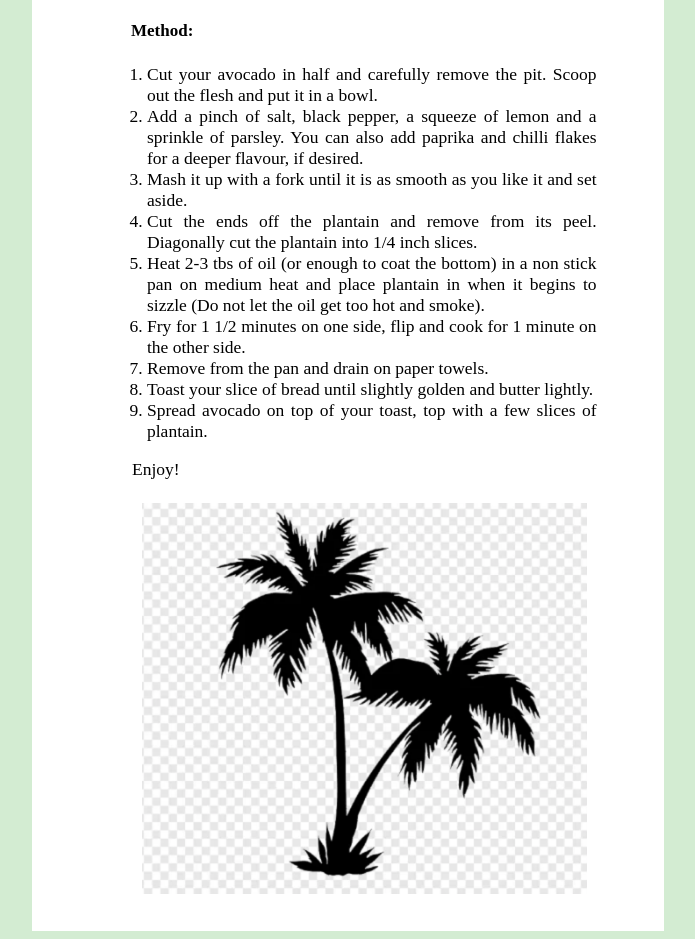
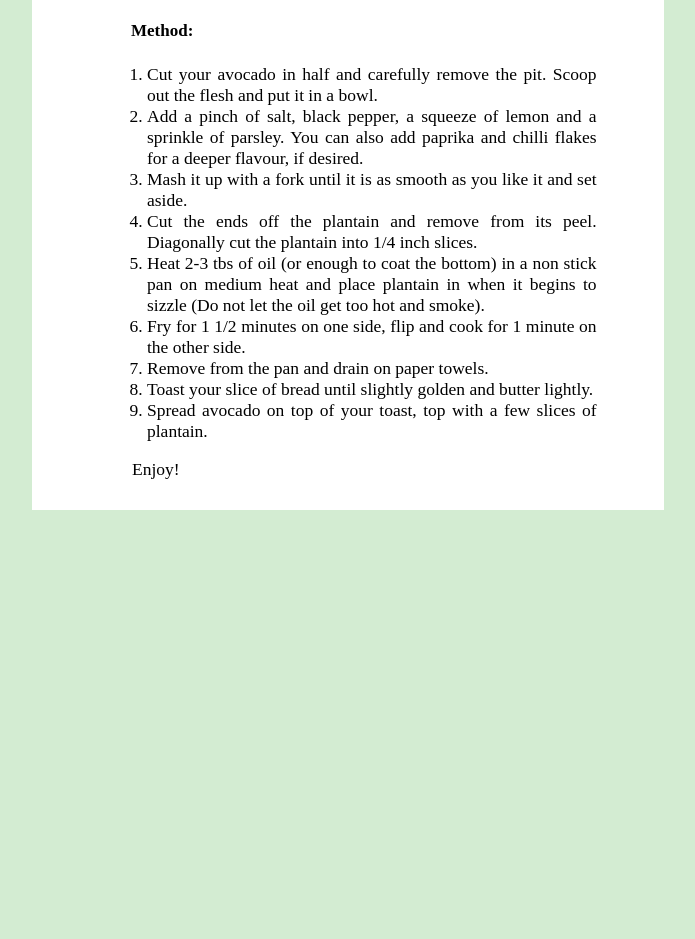
Before and after one commit to Nicolle90/CVRecipes, a Jekyll site: the page built from _recipes/recipe1.md, in a window 1280 px wide. Shown: the part 1181-2120 px from the top of the page, without its empty margins (292-987 px from the left). Built offline with Jekyll 4.4.1, drawn with Linux system fonts in a browser that asks for light colours; after the commit the page ends 1699 px from its top, so only the background shows below that.

Commit message:
Update Recipes “recipe1”

```diff
--- a/_recipes/recipe1.md
+++ b/_recipes/recipe1.md
@@ -42,5 +42,3 @@ Avocado toast has quickly become a worldwide breakfast favourite, with origins t
 9. Spread avocado on top of your toast, top with a few slices of plantain.
 
 Enjoy!
-
-![Two Palm tree](../uploads/twopalmtrees.png "Two Palm tree")
```
